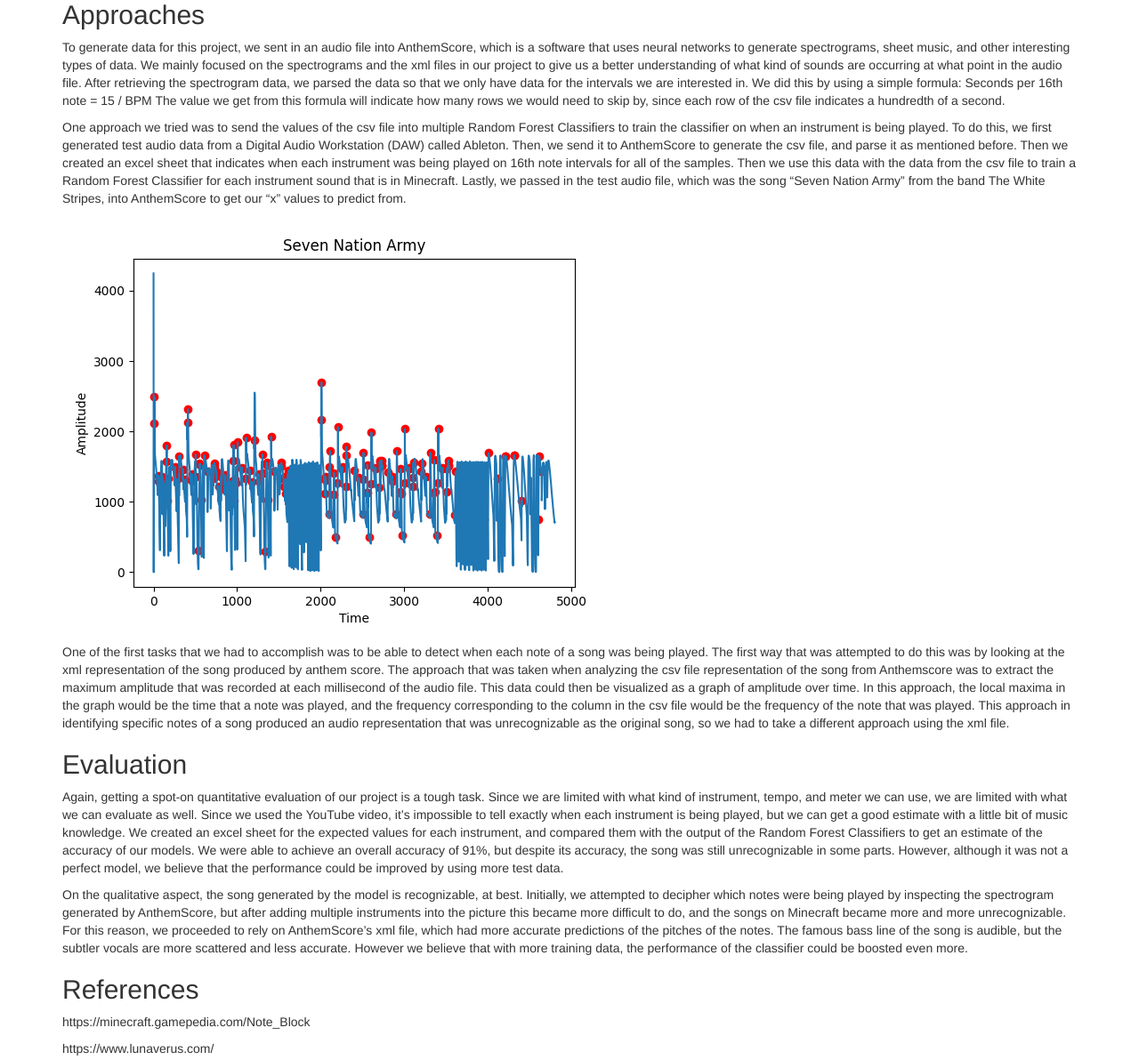
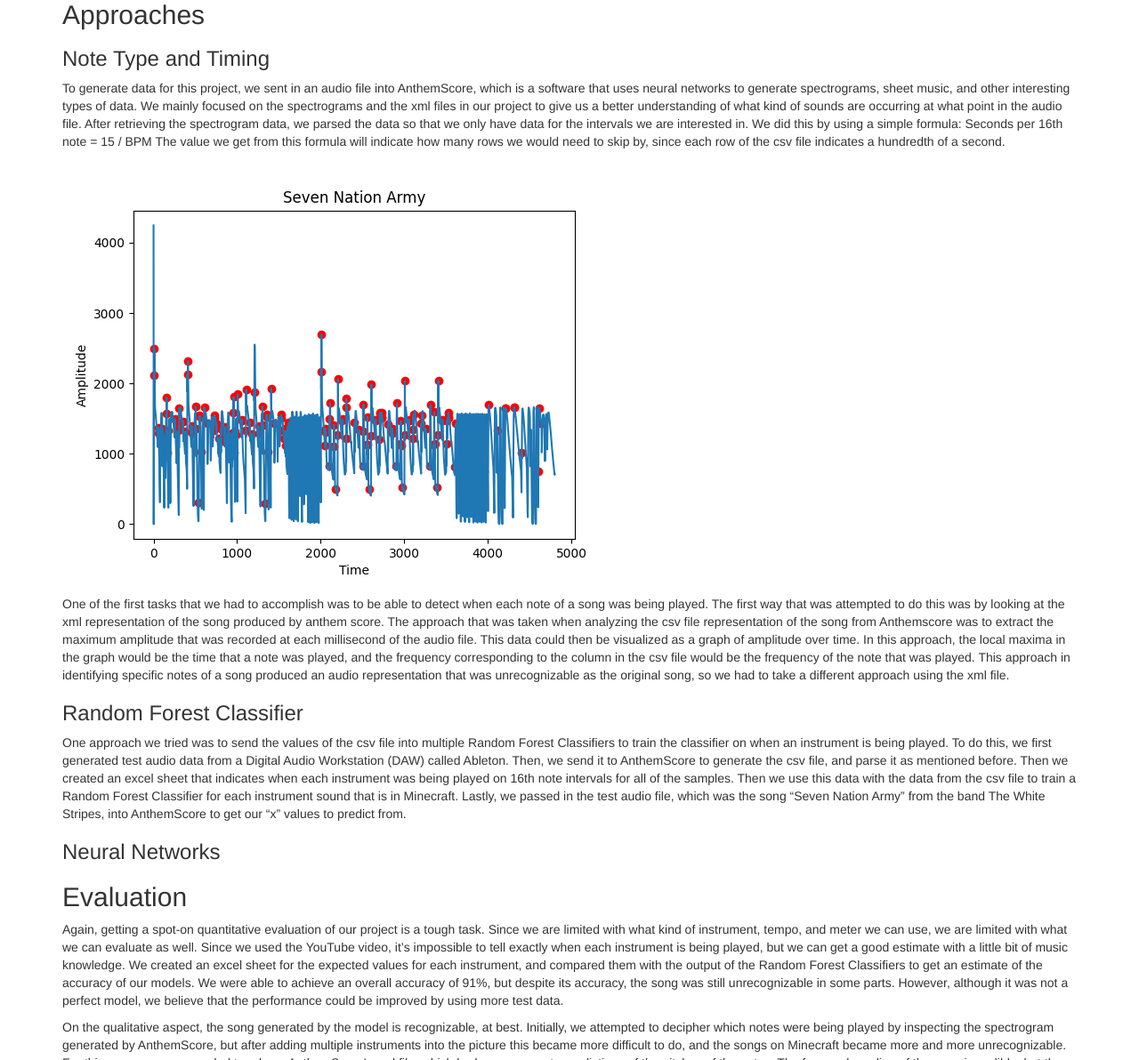
Before and after one commit to rhorikaw/LilSteve, a Jekyll site: the page built from docs/final.md, in a window 1280 px wide and 1400 px high, scrolled down 1060 px. Shown: the part 208-1400 px from the top of the window at 89% size. Built offline with Jekyll 4.4.1, drawn with Linux system fonts in a browser that asks for light colours.

Commit message:
Reformat Approaches Section

```diff
--- a/docs/final.md
+++ b/docs/final.md
@@ -15,14 +15,20 @@ The goal of our project is to take in a song as input and create a noteblock rep
 Our project is essentially split into two parts, both of which are certainly not trivial, and required a lot of work to complete. The first challenge we had to solve was figuring out when each note was being played and which note was being played at that particular time. In order to do this, we used Neural Networks, and this mapping from time to notes was necessary and used for each of the models that handled the second aspect of this project. The second piece that we needed to work out was determining which instrument was being played at which time. To do this, we used Random Forests and Neural Networks, and we placed the corresponding block below note blocks to create the desired sound. Both of these tasks required machine learning because they involved the recognition of various patterns and sound in order to recognize the start of notes and the sound of instruments.
 
 ## Approaches
+### Note Type and Timing
 To generate data for this project, we sent in an audio file into AnthemScore, which is a software that uses neural networks to generate spectrograms, sheet music, and other interesting types of data. We mainly focused on the spectrograms and the xml files in our project to give us a better understanding of what kind of sounds are occurring at what point in the audio file. After retrieving the spectrogram data, we parsed the data so that we only have data for the intervals we are interested in. We did this by using a simple formula:
     Seconds per 16th note = 15 / BPM
 The value we get from this formula will indicate how many rows we would need to skip by, since each row of the csv file indicates a hundredth of a second.
 
-One approach we tried was to send the values of the csv file into multiple Random Forest Classifiers to train the classifier on when an instrument is being played. To do this, we first generated test audio data from a Digital Audio Workstation (DAW) called Ableton. Then, we send it to AnthemScore to generate the csv file, and parse it as mentioned before. Then we created an excel sheet that indicates when each instrument was being played on 16th note intervals for all of the samples. Then we use this data with the data from the csv file to train a Random Forest Classifier for each instrument sound that is in Minecraft. Lastly, we passed in the test audio file, which was the song “Seven Nation Army” from the band The White Stripes, into AnthemScore to get our “x” values to predict from.
 ![1](https://raw.githubusercontent.com/rhorikaw/LilSteve/main/docs/Figure_1.png)
 
 One of the first tasks that we had to accomplish was to be able to detect when each note of a song was being played. The first way that was attempted to do this was by looking at the xml representation of the song produced by anthem score. The approach that was taken when analyzing the csv file representation of the song from Anthemscore was to extract the maximum amplitude that was recorded at each millisecond of the audio file. This data could then be visualized as a graph of amplitude over time. In this approach, the local maxima in the graph would be the time that a note was played, and the frequency corresponding to the column in the csv file would be the frequency of the note that was played. This approach in identifying specific notes of a song produced an audio representation that was unrecognizable as the original song, so we had to take a different approach using the xml file.
+
+### Random Forest Classifier
+One approach we tried was to send the values of the csv file into multiple Random Forest Classifiers to train the classifier on when an instrument is being played. To do this, we first generated test audio data from a Digital Audio Workstation (DAW) called Ableton. Then, we send it to AnthemScore to generate the csv file, and parse it as mentioned before. Then we created an excel sheet that indicates when each instrument was being played on 16th note intervals for all of the samples. Then we use this data with the data from the csv file to train a Random Forest Classifier for each instrument sound that is in Minecraft. Lastly, we passed in the test audio file, which was the song “Seven Nation Army” from the band The White Stripes, into AnthemScore to get our “x” values to predict from.
+
+### Neural Networks
+
 
 ## Evaluation
  Again, getting a spot-on quantitative evaluation of our project is a tough task. Since we are limited with what kind of instrument, tempo, and meter we can use, we are limited with what we can evaluate as well. Since we used the YouTube video, it’s impossible to tell exactly when each instrument is being played, but we can get a good estimate with a little bit of music knowledge. We created an excel sheet for the expected values for each instrument, and compared them with the output of the Random Forest Classifiers to get an estimate of the accuracy of our models. We were able to achieve an overall accuracy of 91%, but despite its accuracy, the song was still unrecognizable in some parts. However, although it was not a perfect model, we believe that the performance could be improved by using more test data.
```
